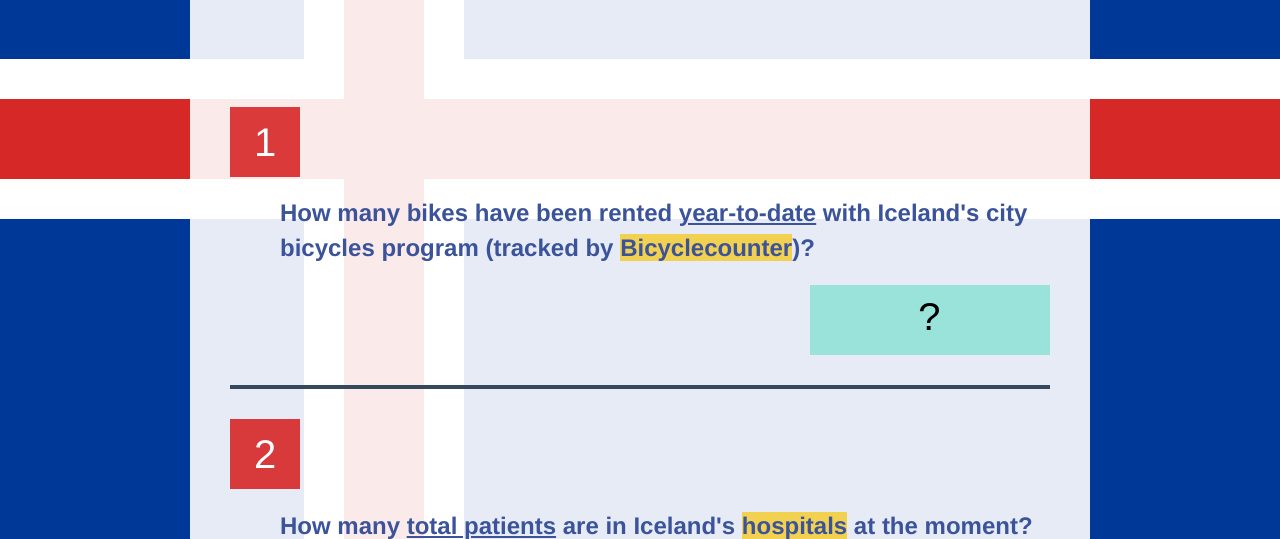
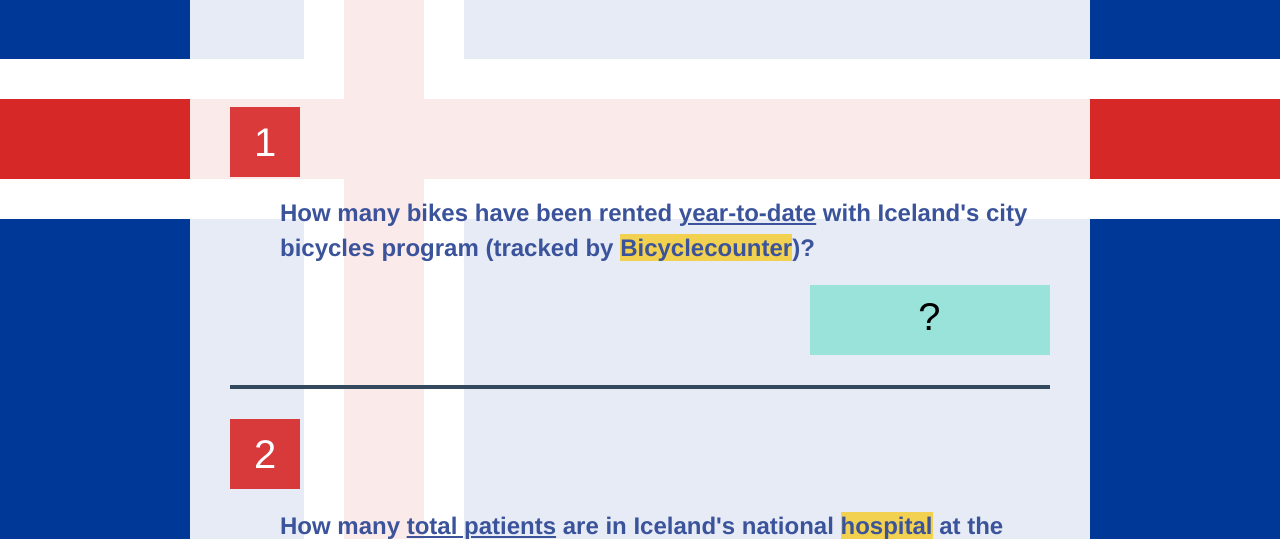
Before and after one commit to t3patterson/iceland-api-challenge, a plain HTML site: page index.html in a window 1280 px wide. Shown: the part 261-800 px from the top of the page. Drawn offline with Linux system fonts and the light colour scheme.

Commit message:
update title tag

```diff
--- a/index.html
+++ b/index.html
@@ -2,7 +2,7 @@
 <html lang="en">
 <head>
   <meta charset="UTF-8">
-  <title>Iceland API Adventure</title>
+  <title>Iceland API Challenge</title>
   <link rel="stylesheet" href="css/styles.css">
 </head>
 <body>
@@ -41,7 +41,7 @@
       <div class="q-container">
         <span>2</span>
         <!-- ==== QUESTION ==== -->
-        <h2>How many <u>total patients</u> are in Iceland's <b>hospitals</b> at the moment?</h2>
+        <h2>How many <u>total patients</u> are in Iceland's national <b>hospital</b> at the moment?</h2>
 
         <!-- ............ -->
         <!-- ANSWER HERE -->
```
